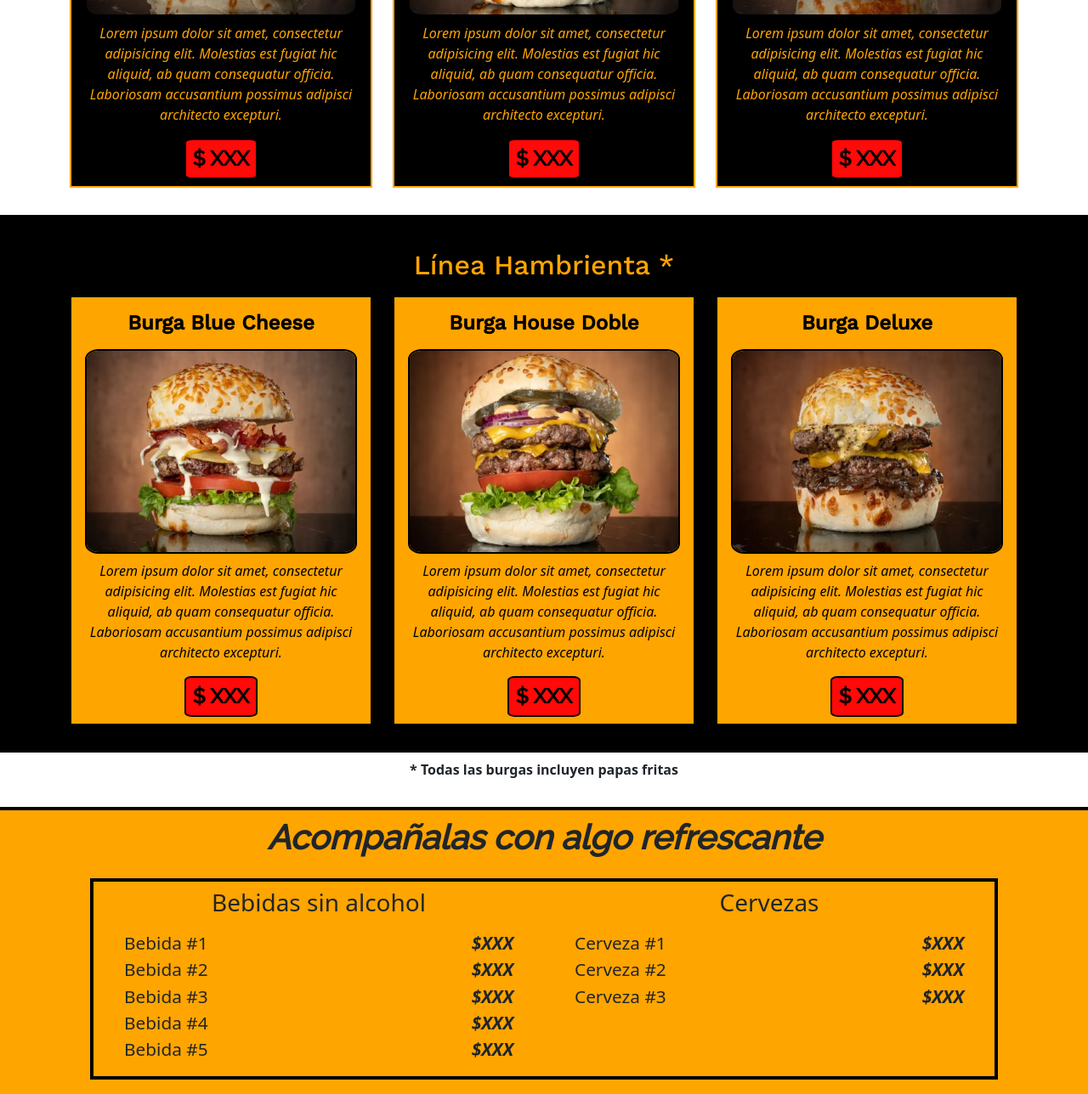
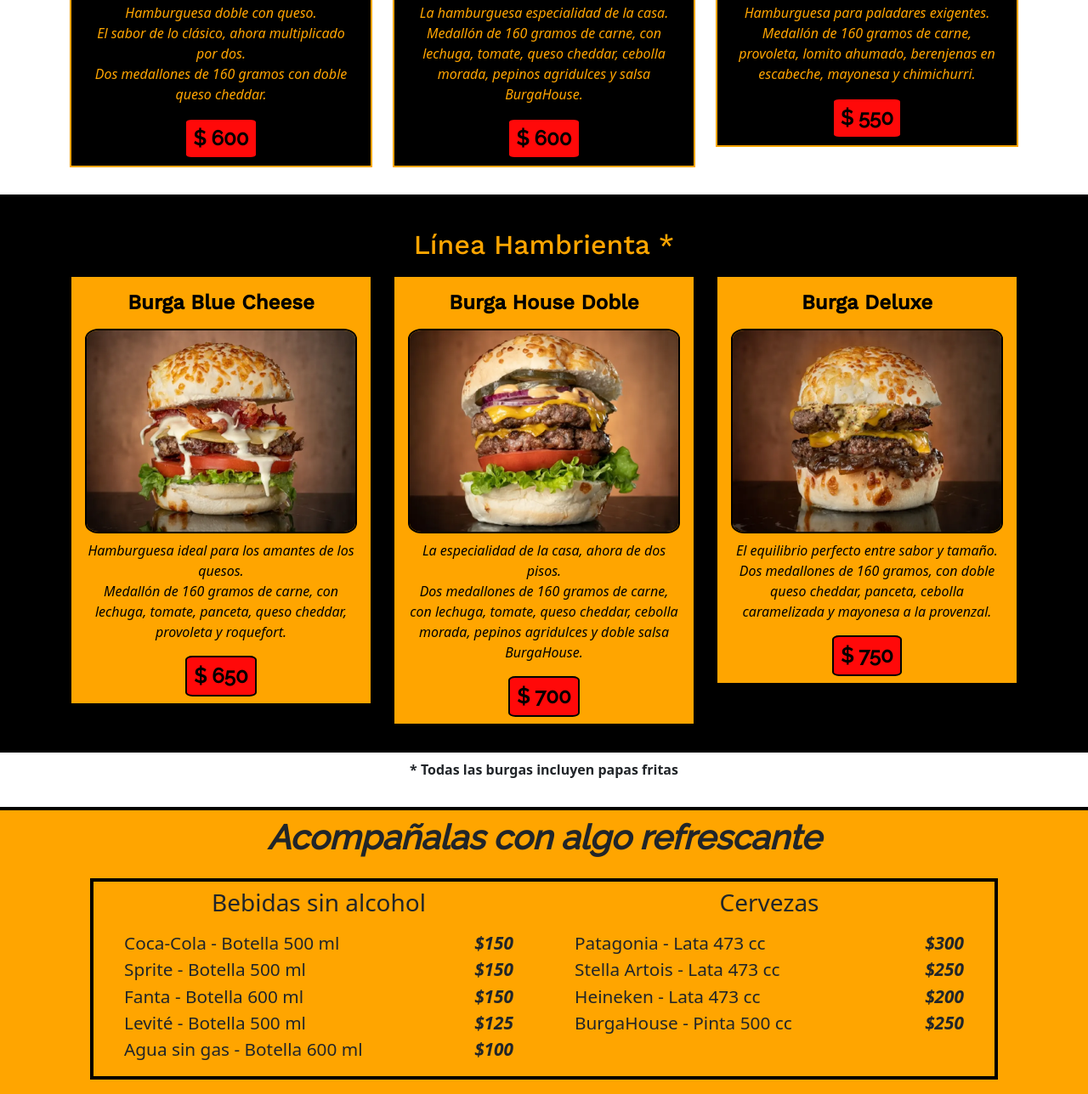
Before and after one commit to GonzaBertinat/BurgaHouse-Bertinat, a website: page pages/menu.html in a window 1280 px wide. Shown: the part 1952-3240 px from the top of the page at 85% size. Drawn offline with nearby package versions, Linux system fonts and the light colour scheme.

Commit message:
Agrego contenido y elimino lorems a todas las secciones

```diff
--- a/pages/menu.html
+++ b/pages/menu.html
@@ -146,24 +146,33 @@
                             <article class="clasica">
                                 <h4 class="clasica__nombre">Burga Cheese</h4>
                                 <img class="clasica__imagen img-fluid" src="../assets/images/burgas/cheesburger.jpg" alt="Hamburguesa con queso">
-                                <p class="clasica__descripcion">Lorem ipsum dolor sit amet, consectetur adipisicing elit. Molestias est fugiat hic aliquid, ab quam consequatur officia. Laboriosam accusantium possimus adipisci architecto excepturi.</p>
-                                <span class="clasica__precio">$ XXX</span>
+                                <p class="clasica__descripcion">
+                                    Clásica hamburguesa con queso. <br> La simple, la de siempre.
+                                    <br>Medallón de 160 gramos de carne y el tradicional queso cheddar.
+                                </p>
+                                <span class="clasica__precio">$ 450</span>
                             </article>
                         </div>
                         <div class="col-9 col-md-6 col-lg-4 animate__animated animate__zoomIn wow zoomIn">
                             <article class="clasica">
                                 <h4 class="clasica__nombre">Burga BBQ</h4>
                                 <img class="clasica__imagen img-fluid" src="../assets/images/burgas/baconybbq.jpg" alt="Hamburguesa con bacon y barbacoa">
-                                <p class="clasica__descripcion">Lorem ipsum dolor sit amet, consectetur adipisicing elit. Molestias est fugiat hic aliquid, ab quam consequatur officia. Laboriosam accusantium possimus adipisci architecto excepturi.</p>
-                                <span class="clasica__precio">$ XXX</span>
+                                <p class="clasica__descripcion">
+                                    Hamburguesa con salsa barbacoa.
+                                    <br>Medallón de 160 gramos de carne, doble queso cheddar, panceta ahumada, cebolla caramelizada y salsa BBQ.
+                                </p>
+                                <span class="clasica__precio">$ 550</span>
                             </article>
                         </div>
                         <div class="col-9 col-md-6 col-lg-4 animate__animated animate__zoomIn wow zoomIn">
                             <article class="clasica">
                                 <h4 class="clasica__nombre">Burga Veggie</h4>
                                 <img class="clasica__imagen img-fluid" src="../assets/images/burgas/veggie.jpg" alt="Hamburguesa vegana">
-                                <p class="clasica__descripcion">Lorem ipsum dolor sit amet, consectetur adipisicing elit. Molestias est fugiat hic aliquid, ab quam consequatur officia. Laboriosam accusantium possimus adipisci architecto excepturi.</p>
-                                <span class="clasica__precio">$ XXX</span>
+                                <p class="clasica__descripcion">
+                                    La opción Veggie no puede ni debe faltar.
+                                    <br>Medallón de lenteja de 160 gramos, con queso cheddar y provoleta, repollo, tomates asados y mayonesa de remolacha.
+                                </p>
+                                <span class="clasica__precio">$ 550</span>
                             </article>
                         </div>
                     </div>
@@ -178,24 +187,33 @@
                             <article class="premium">
                                 <h4 class="premium__nombre">Burga Cheese Doble</h4>
                                 <img class="premium__imagen img-fluid" src="../assets/images/burgas/cheesedoble.jpg" alt="Hamburguesa con queso doble">
-                                <p class="premium__descripcion">Lorem ipsum dolor sit amet, consectetur adipisicing elit. Molestias est fugiat hic aliquid, ab quam consequatur officia. Laboriosam accusantium possimus adipisci architecto excepturi.</p>
-                                <span class="premium__precio">$ XXX</span>
+                                <p class="premium__descripcion">
+                                    Hamburguesa doble con queso. <br> El sabor de lo clásico, ahora multiplicado por dos.
+                                    <br>Dos medallones de 160 gramos con doble queso cheddar.
+                                </p>
+                                <span class="premium__precio">$ 600</span>
                             </article>
                         </div>
                         <div class="col-9 col-md-6 col-lg-4 animate__animated animate__zoomIn wow zoomIn">
                             <article class="premium">
                                 <h4 class="premium__nombre">Burga House</h4>
                                 <img class="premium__imagen img-fluid" src="../assets/images/burgas/burgahouse.jpg" alt="Hamburguesa con salsa especial">
-                                <p class="premium__descripcion">Lorem ipsum dolor sit amet, consectetur adipisicing elit. Molestias est fugiat hic aliquid, ab quam consequatur officia. Laboriosam accusantium possimus adipisci architecto excepturi.</p>
-                                <span class="premium__precio">$ XXX</span>
+                                <p class="premium__descripcion">
+                                    La hamburguesa especialidad de la casa.
+                                    <br>Medallón de 160 gramos de carne, con lechuga, tomate, queso cheddar, cebolla morada, pepinos agridulces y salsa BurgaHouse.
+                                </p>
+                                <span class="premium__precio">$ 600</span>
                             </article>
                         </div>
                         <div class="col-9 col-md-6 col-lg-4 animate__animated animate__zoomIn wow zoomIn">
                             <article class="premium">
                                 <h4 class="premium__nombre">Burga Royal</h4>
                                 <img class="premium__imagen img-fluid" src="../assets/images/burgas/berenjena.jpg" alt="Hamburguesa con berenjena">
-                                <p class="premium__descripcion">Lorem ipsum dolor sit amet, consectetur adipisicing elit. Molestias est fugiat hic aliquid, ab quam consequatur officia. Laboriosam accusantium possimus adipisci architecto excepturi.</p>
-                                <span class="premium__precio">$ XXX</span>
+                                <p class="premium__descripcion">
+                                    Hamburguesa para paladares exigentes.
+                                    <br>Medallón de 160 gramos de carne, provoleta, lomito ahumado, berenjenas en escabeche, mayonesa y chimichurri.
+                                </p>
+                                <span class="premium__precio">$ 550</span>
                             </article>
                         </div>
                     </div>
@@ -210,24 +228,33 @@
                             <article class="hambrienta">
                                 <h4 class="hambrienta__nombre">Burga Blue Cheese</h4>
                                 <img class="hambrienta__imagen img-fluid" src="../assets/images/burgas/azulyprovoleta.jpg" alt="Hamburguesa con queso roquefort y provoleta">
-                                <p class="hambrienta__descripcion">Lorem ipsum dolor sit amet, consectetur adipisicing elit. Molestias est fugiat hic aliquid, ab quam consequatur officia. Laboriosam accusantium possimus adipisci architecto excepturi.</p>
-                                <span class="hambrienta__precio">$ XXX</span>
+                                <p class="hambrienta__descripcion">
+                                    Hamburguesa ideal para los amantes de los quesos.
+                                    <br>Medallón de 160 gramos de carne, con lechuga, tomate, panceta, queso cheddar, provoleta y roquefort.
+                                </p>
+                                <span class="hambrienta__precio">$ 650</span>
                             </article>
                         </div>
                         <div class="col-9 col-md-6 col-lg-4 animate__animated animate__zoomIn wow zoomIn">
                             <article class="hambrienta">
                                 <h4 class="hambrienta__nombre">Burga House Doble</h4>
                                 <img class="hambrienta__imagen img-fluid" src="../assets/images/burgas/burgahousedoble.jpg" alt="Hamburguesa doble con salsa especial">
-                                <p class="hambrienta__descripcion">Lorem ipsum dolor sit amet, consectetur adipisicing elit. Molestias est fugiat hic aliquid, ab quam consequatur officia. Laboriosam accusantium possimus adipisci architecto excepturi.</p>
-                                <span class="hambrienta__precio">$ XXX</span>
+                                <p class="hambrienta__descripcion">
+                                    La especialidad de la casa, ahora de dos pisos.
+                                    <br>Dos medallones de 160 gramos de carne, con lechuga, tomate, queso cheddar, cebolla morada, pepinos agridulces y doble salsa BurgaHouse.
+                                </p>
+                                <span class="hambrienta__precio">$ 700</span>
                             </article>
                         </div>
                         <div class="col-9 col-md-6 col-lg-4 animate__animated animate__zoomIn wow zoomIn">
                             <article class="hambrienta">
                                 <h4 class="hambrienta__nombre">Burga Deluxe</h4>
                                 <img class="hambrienta__imagen img-fluid" src="../assets/images/burgas/provenzal.jpg" alt="Hamburguesa con salsa y provenzal">
-                                <p class="hambrienta__descripcion">Lorem ipsum dolor sit amet, consectetur adipisicing elit. Molestias est fugiat hic aliquid, ab quam consequatur officia. Laboriosam accusantium possimus adipisci architecto excepturi.</p>
-                                <span class="hambrienta__precio">$ XXX</span>
+                                <p class="hambrienta__descripcion">
+                                    El equilibrio perfecto entre sabor y tamaño.
+                                    <br>Dos medallones de 160 gramos, con doble queso cheddar, panceta, cebolla caramelizada y mayonesa a la provenzal.
+                                </p>
+                                <span class="hambrienta__precio">$ 750</span>
                             </article>
                         </div>
                     </div>
@@ -244,24 +271,24 @@
                         <h3 class="bebidas__categoria">Bebidas sin alcohol</h3>
                         <ul class="bebidas__items">
                             <li class="bebida">
-                                <span>Bebida #1</span>
-                                <span class="bebida__precio">$XXX</span>
+                                <span>Coca-Cola - Botella 500 ml</span>
+                                <span class="bebida__precio">$150</span>
                             </li>
                             <li class="bebida">
-                                <span>Bebida #2</span>
-                                <span class="bebida__precio">$XXX</span>
+                                <span>Sprite - Botella 500 ml</span>
+                                <span class="bebida__precio">$150</span>
                             </li>
                             <li class="bebida">
-                                <span>Bebida #3</span>
-                                <span class="bebida__precio">$XXX</span>
+                                <span>Fanta - Botella 600 ml</span>
+                                <span class="bebida__precio">$150</span>
                             </li>
                             <li class="bebida">
-                                <span>Bebida #4</span>
-                                <span class="bebida__precio">$XXX</span>
+                                <span>Levité - Botella 500 ml</span>
+                                <span class="bebida__precio">$125</span>
                             </li>
                             <li class="bebida">
-                                <span>Bebida #5</span>
-                                <span class="bebida__precio">$XXX</span>
+                                <span>Agua sin gas - Botella 600 ml</span>
+                                <span class="bebida__precio">$100</span>
                             </li>
                         </ul>
                     </div>
@@ -269,16 +296,20 @@
                         <h3 class="bebidas__categoria">Cervezas</h3>
                         <ul class="bebidas__items">
                             <li class="bebida">
-                                <span>Cerveza #1</span>
-                                <span class="bebida__precio">$XXX</span>
+                                <span>Patagonia - Lata 473 cc</span>
+                                <span class="bebida__precio">$300</span>
                             </li>
                             <li class="bebida">
-                                <span>Cerveza #2</span>
-                                <span class="bebida__precio">$XXX</span>
+                                <span>Stella Artois - Lata 473 cc</span>
+                                <span class="bebida__precio">$250</span>
                             </li>
                             <li class="bebida">
-                                <span>Cerveza #3</span>
-                                <span class="bebida__precio">$XXX</span>
+                                <span>Heineken - Lata 473 cc</span>
+                                <span class="bebida__precio">$200</span>
+                            </li>
+                            <li class="bebida">
+                                <span>BurgaHouse - Pinta 500 cc</span>
+                                <span class="bebida__precio">$250</span>
                             </li>
                         </ul>
                     </div>
```
Also changed, not shown: pages/contacto.html (+2 -8 lines), pages/nosotros.html (+20 -8 lines).
